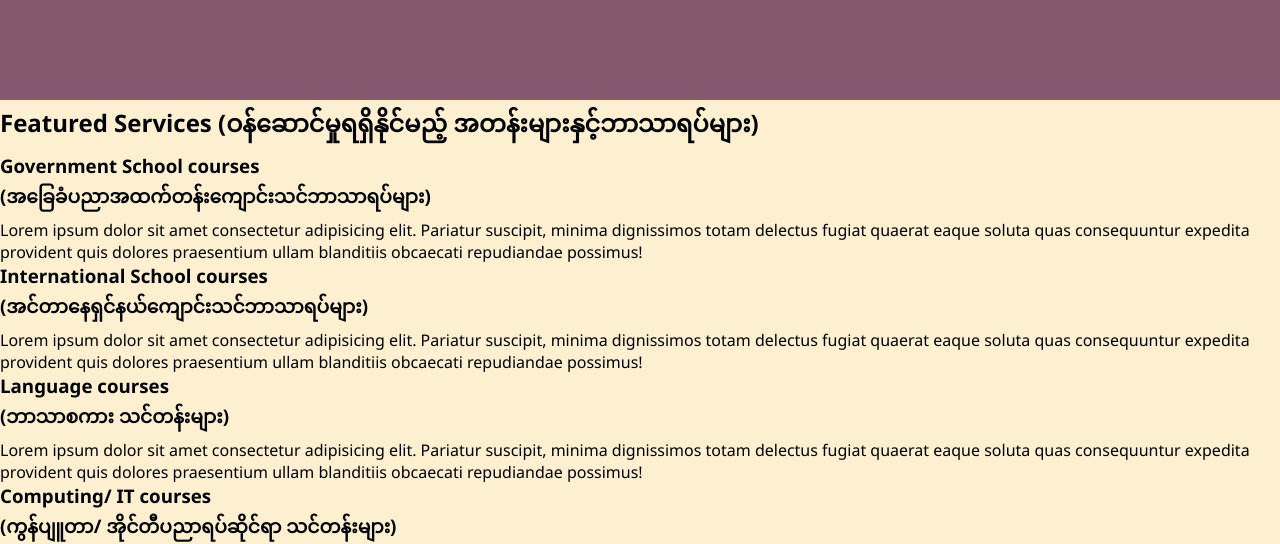
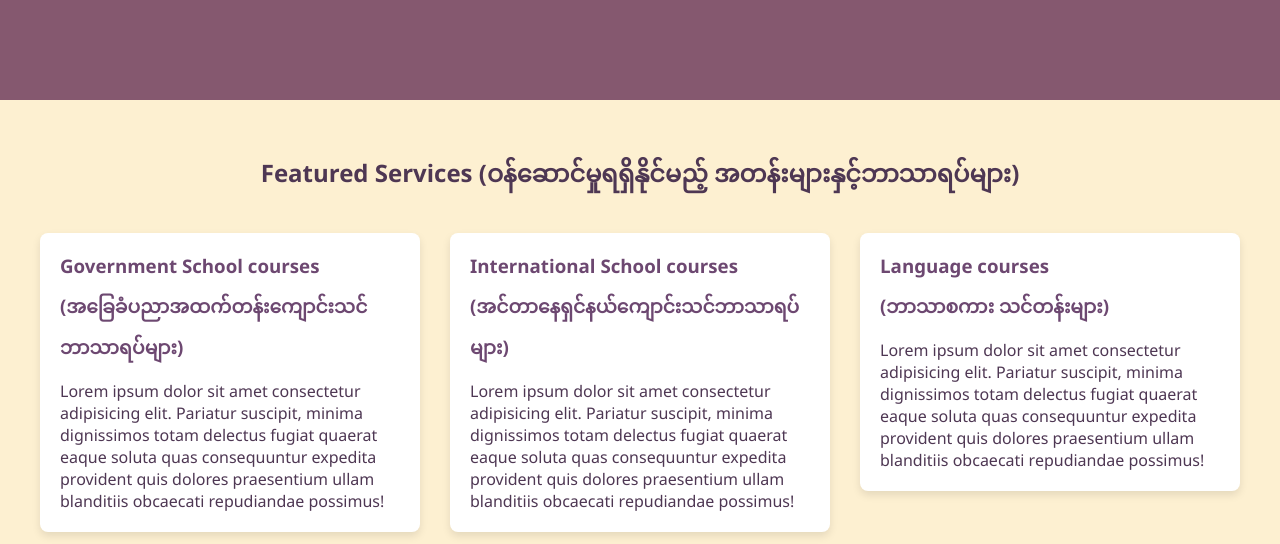
Before and after one commit to moncallas/monEdu, a plain HTML site: page index.html in a window 1280 px wide. Shown: the part 293-837 px from the top of the page. Drawn offline with Linux system fonts and the light colour scheme.

Commit message:
Update style.css

```diff
--- a/style.css
+++ b/style.css
@@ -205,3 +205,66 @@ header {
         transform: translateY(0);
     }
 }
+
+/* Featured Services section styles */
+.featured-services {
+    background-color: #FDF0D1;
+    padding: 50px 0;
+}
+
+.fs-container {
+    max-width: 1200px;
+    margin: 0 auto;
+    display: flex;
+    flex-wrap: wrap;
+    justify-content: space-between;
+}
+.fs-card p{
+    color: #4E3753;
+}
+
+.fs-title {
+    width: 100%;
+    text-align: center;
+    margin-bottom: 30px;
+}
+
+.fs-title h2 {
+    color: #4E3753;
+}
+
+.fs-content {
+    width: calc(33.33% - 20px);
+    margin-bottom: 20px;
+    box-sizing: border-box;
+}
+
+.fs-card {
+    background-color: white;
+    padding: 20px;
+    border-radius: 8px;
+    box-shadow: 0 4px 8px rgba(0, 0, 0, 0.1);
+    transition: transform 0.3s ease-in-out;
+}
+
+.fs-card:hover {
+    transform: scale(1.05);
+}
+
+.fs-card h3 {
+    color: #6D4871;
+    margin-bottom: 10px;
+}
+
+/* Responsive styles */
+@media screen and (max-width: 768px) {
+    .fs-content {
+        width: calc(50% - 20px);
+    }
+}
+
+@media screen and (max-width: 480px) {
+    .fs-content {
+        width: 100%;
+    }
+}
```
